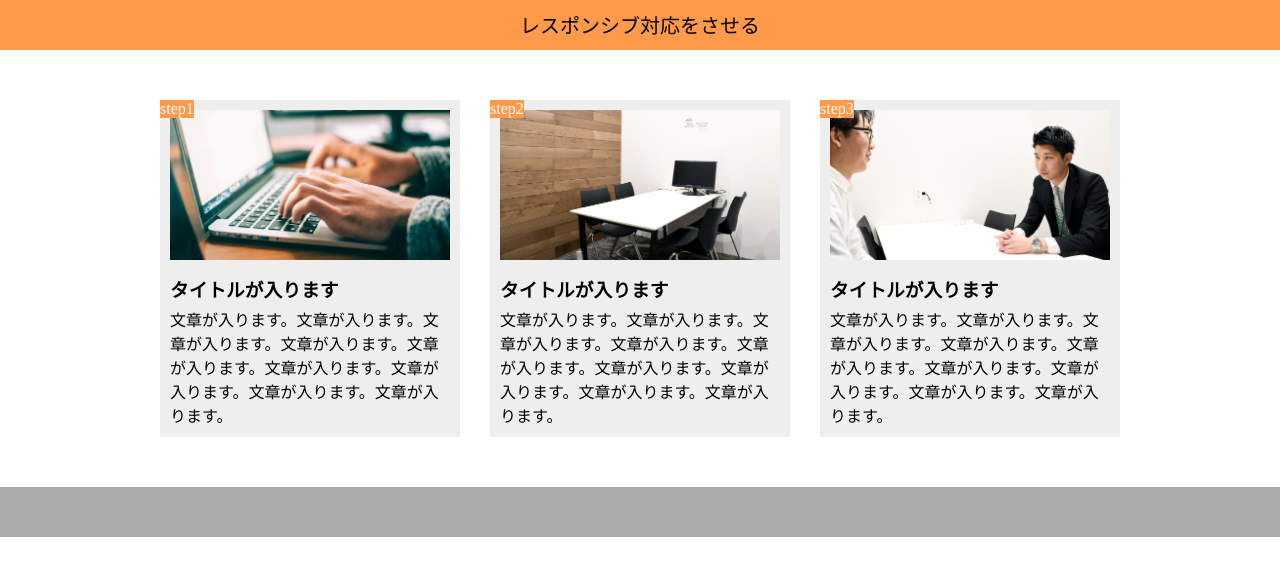
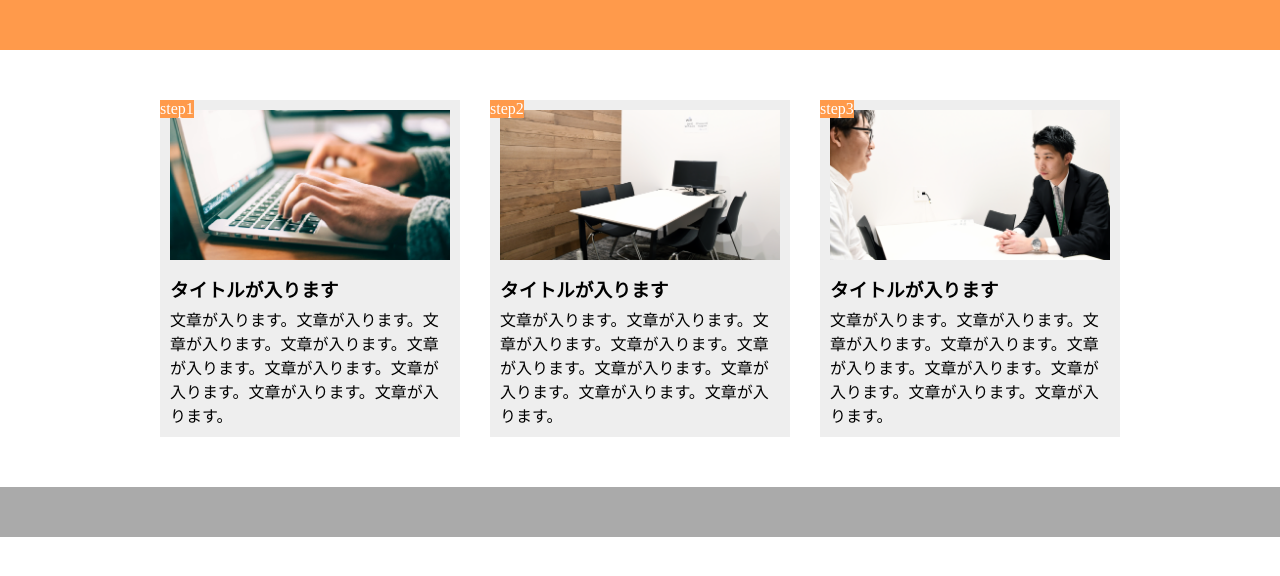
Before and after one commit to 0611NASKA/kadai1, a plain HTML site: page index.html in a window 1280 px wide. Drawn offline with Linux system fonts and the light colour scheme.

Commit message:
ヘッダーの文字の削除

```diff
--- a/index.html
+++ b/index.html
@@ -11,9 +11,7 @@
 
     <body>
 
-        <header>
-            レスポンシブ対応をさせる
-        </header>
+        <header></header>
 
         <main>
             <div class="main-box">
--- a/style.css
+++ b/style.css
@@ -5,12 +5,9 @@
 }
 
 header {
-  font-family:"Hiragino Maru Gothic ProN W4";
   width: 100%;
   height: 50px;
   padding: 10px 0;
-  text-align: center;
-  font-size: 20px;
   background-color: #ff9a4b;
 }
 
```
